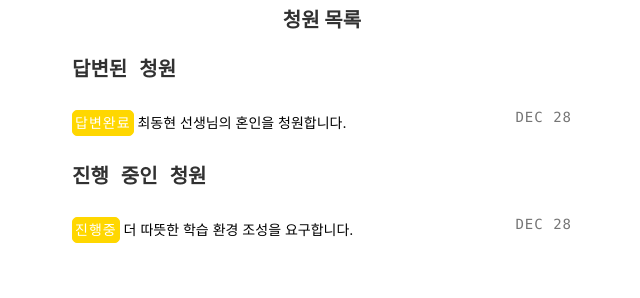
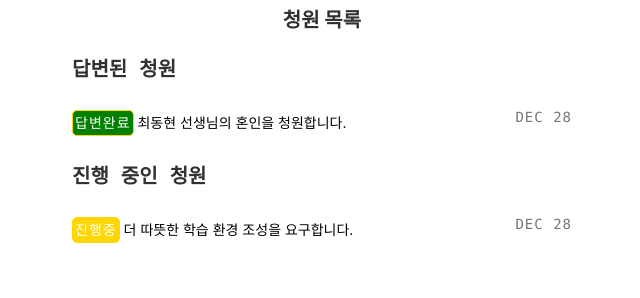
Before and after one commit to ilikekth/gcdstoday.github.io, a Jekyll site: the page built from 청원 목록.html, in a window 1280 px wide. Shown: the part 162-460 px from the top of the page, without its empty margins (318-958 px from the left). Built offline with Jekyll 4.4.1, drawn with Linux system fonts in a browser that asks for light colours.

Commit message:
Update 청원 목록.html

```diff
--- a/청원 목록.html
+++ b/청원 목록.html
@@ -20,7 +20,7 @@ layout: default
 						<span>{{ post.date | date: "%b %d" }}</span>
 					</div>
 					<div class="title">
-						<span style="border: 1px solid Gold; background-color: Gold; color: white; padding: 2px; border-radius: 5px; margin: 3px auto;">답변완료</span>
+						<span style="border: 1px solid Gold; background-color: Green; color: white; padding: 2px; border-radius: 5px; margin: 3px auto;">답변완료</span>
 						<a href="{{ post.url | prepend: site.baseurl | prepend: site.url }}">{{ post.title }}</a>
 					</div>
 				</li>
```
